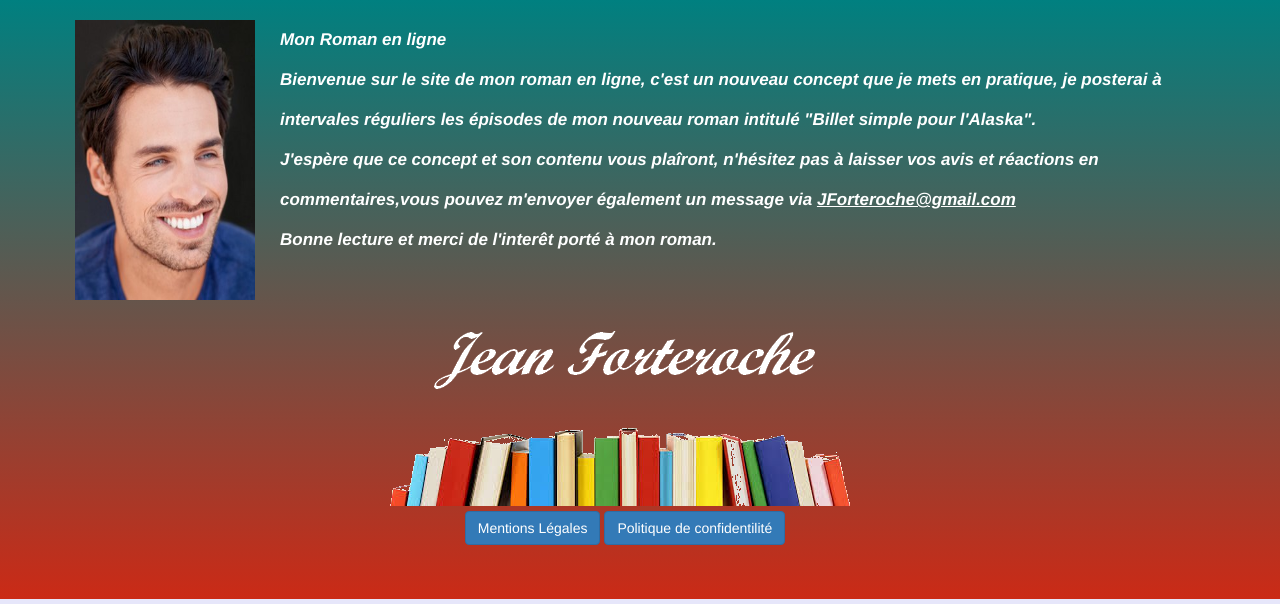
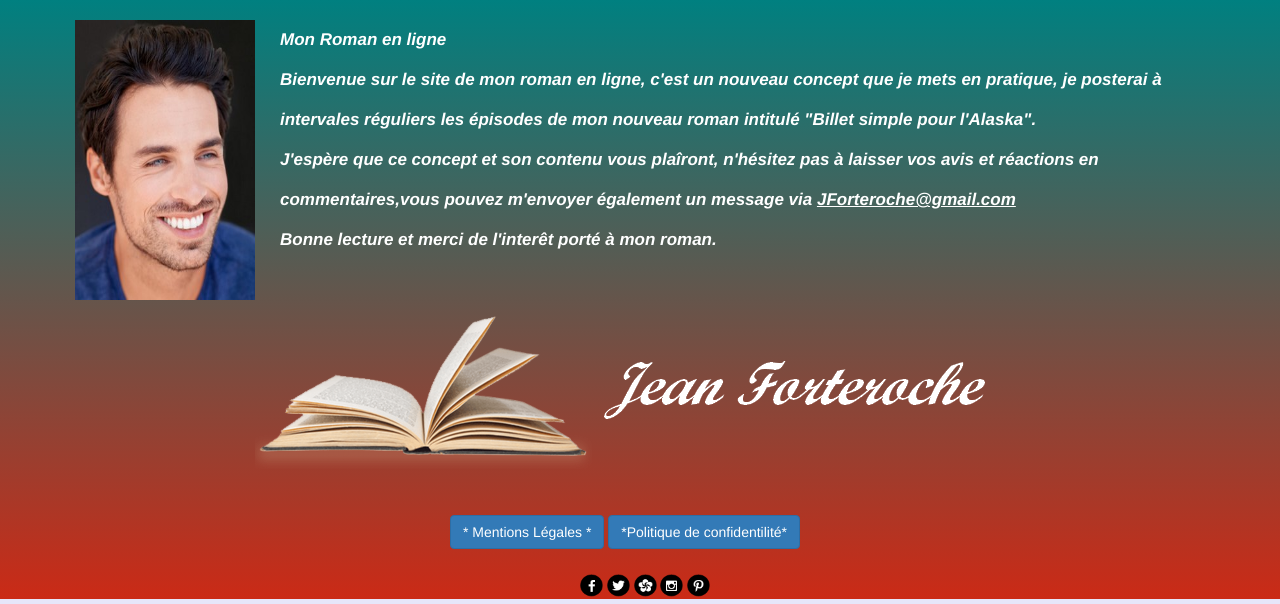
Before and after one commit to webbacor/projetp4, a PHP site: page / in a window 1280 px wide. Shown: the part 1758-2362 px from the top of the page. Run offline with PHP 8.4, Linux system fonts and the light colour scheme; data comes from the database, SQL or seed files in the repository.

Commit message:
div modif css

```diff
--- a/app/Views/billets/show.php
+++ b/app/Views/billets/show.php
@@ -71,7 +71,7 @@ if (!empty($_POST)){
 	<div class="alert alert-info">
 		<?php
 		// utilisation de la classe IntlDateFormatter pour obtenir une "date française"
-		$mask = "EEEE d MMMM YYYY '&agrave;' HH:mm ";
+		$mask = "EEEE d MMMM YYYY ";
 
 		$date = new DateTime($comment->commentDate);
 
--- a/app/Views/templates/htmlfooter.php
+++ b/app/Views/templates/htmlfooter.php
@@ -17,21 +17,32 @@
 
     </div>
 
-    <img src="img/signature.png" alt="signature"/>
+    <div class="sigNature">
+                <img src="img/xl_livre.png" alt="livre footer"> <img src="img/signature.png" alt="signature"/>
+    </div>
+        <br/>
+        <button data-toggle="modal" href="#infos" class="btn btn-primary">*    Mentions Légales      *</button>
 
-  <br/>
- <img src="img/livreban.png" alt="livre footer"><br/>
-<button data-toggle="modal" href="#infos" class="btn btn-primary">Mentions Légales</button>
 
         <?php
         require '../web/mentions.php';
         ?>
 
-<button data-toggle="modal" href="#infop" class="btn btn-primary">Politique de confidentilité</button>
+        <button data-toggle="modal" href="#infop" class="btn btn-primary">*Politique de confidentilité*</button>
 
       <?php
         require '../web/pconfid.php';
         ?>
 
- <br/>
+
+
+  <dir class= "reseauxs">
+    <a href="https://www.facebook.com/"><img src="img/Noir/noir-facebook.png" alt="facebook" ></a>
+    <a href="https://twitter.com/login?lang=fr"><img src="img/Noir/noir-twitter.png" alt="twitter" ></a>
+    <a href="http://www.hellocoton.fr/connexion"><img src="img/Noir/noir-hellocoton.png" alt="hellocoton" ></a>
+    <a href="https://www.instagram.com/accounts/login/?hl=fr"><img src="img/Noir/noir-instagram.png" alt="instagram" ></a>
+    <a href="https://www.pinterest.fr/login/"><img src="img/Noir/noir-pinterest.png" alt="pinterest" ></a>
+    <br/>
+</dir>
+
 </footer>
--- a/app/Views/templates/htmlhead.php
+++ b/app/Views/templates/htmlhead.php
@@ -1,6 +1,6 @@
 <head>
 
-     <meta charset="utf-8 without bom">
+     <meta charset="utf-8 ">
      <meta name="description" content="billet simple pour l'Alaska" />
     <title>J Forteroche</title>
 
--- a/web/css/alaska.css
+++ b/web/css/alaska.css
@@ -144,9 +144,7 @@ body {
 
 /* pour les colonnes du bootstrap */
 [class*="col-"], footer {
-
     line-height: 40px;
-
     text-align: center;
 }
 footer {
@@ -175,12 +173,10 @@ footer{
     padding-right: 50px;
     padding-left: 50px;
 }
-.ecrivain img
-{
+.ecrivain img{
     margin-right: 25px;
     min-width: 180px;
     height: 280px;
-
 }
 .ecrivain p{
     color: #ffffff;
@@ -194,13 +190,15 @@ footer p{
     text-align: left;
     padding-right: 20px;
  }
-
-.admin-title
-{
+.admin-title {
    margin-top: 30px;
 }
 .signature{
     width: 130%;
+}
+.reseauxs img {
+    max-width: 23px;
+    height: auto;
 }
 .modal-body h2{
         font-size:15px;
@@ -216,38 +214,35 @@ color: #3742fa;
 font-weight: bold;
 font-style: italic;
 }
-.head-table
-{
+.head-table{
     background-color: #FF7F50;
 }
-
-
+.reseauss{
+    width: 1000px;
+    display: flex;
+    flex-direction: row;
+    align-content: center;
+}
 
 /*================================
     adaptation (max-width: 998Px)
 ==================================*/
 @media all and (max-width: 998px)
 {
-    .navbar-header img
-    {
+    .navbar-header img{
         display: none;
     }
-    #lien-accueil
-    {
+    #lien-accueil     {
         font-size: 15px;
     }
-    #nav-home
-    {
+    #nav-home{
         font-size: 15px;
     }
-    .nav {
+    .nav{
         background-color: #008080;
-
     }
-    .nav  li
-    {
+    .nav  li{
         height: 15px;
-
     }
     .col-md-12  img
     {
```
